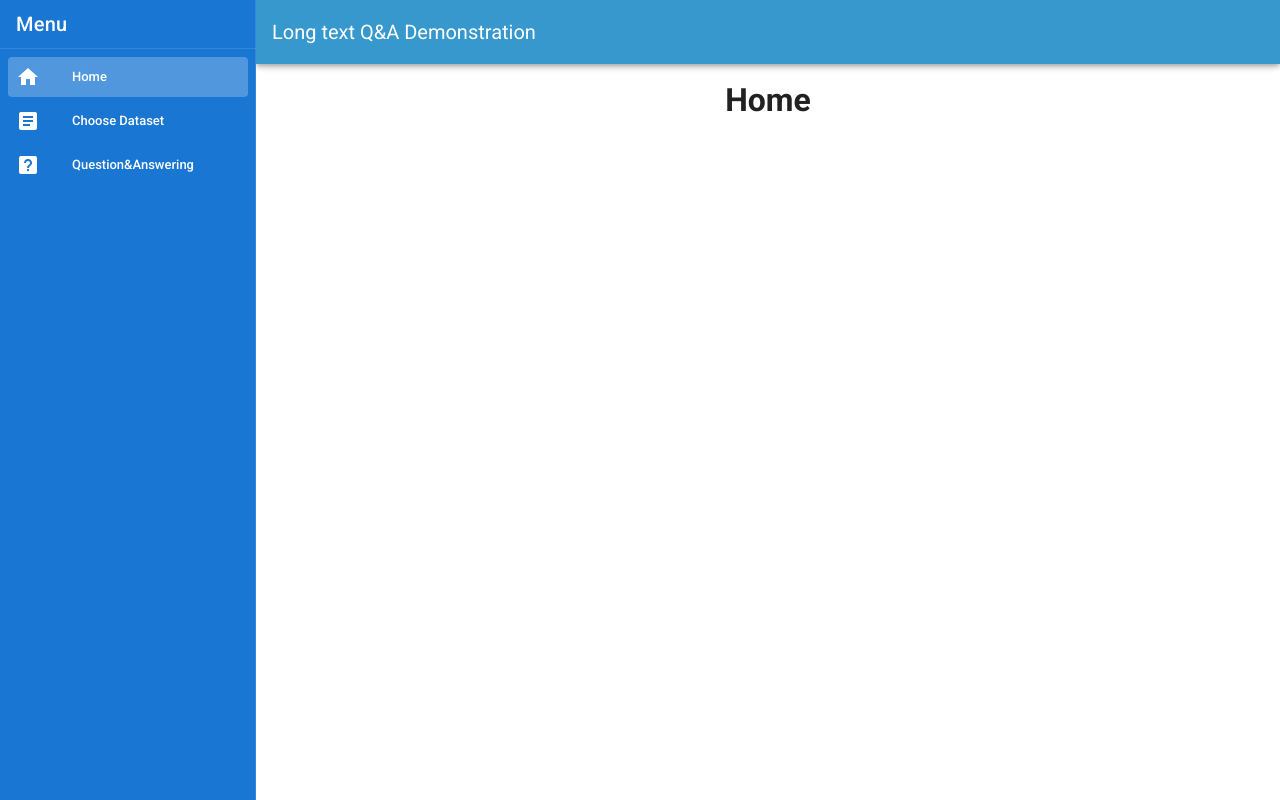
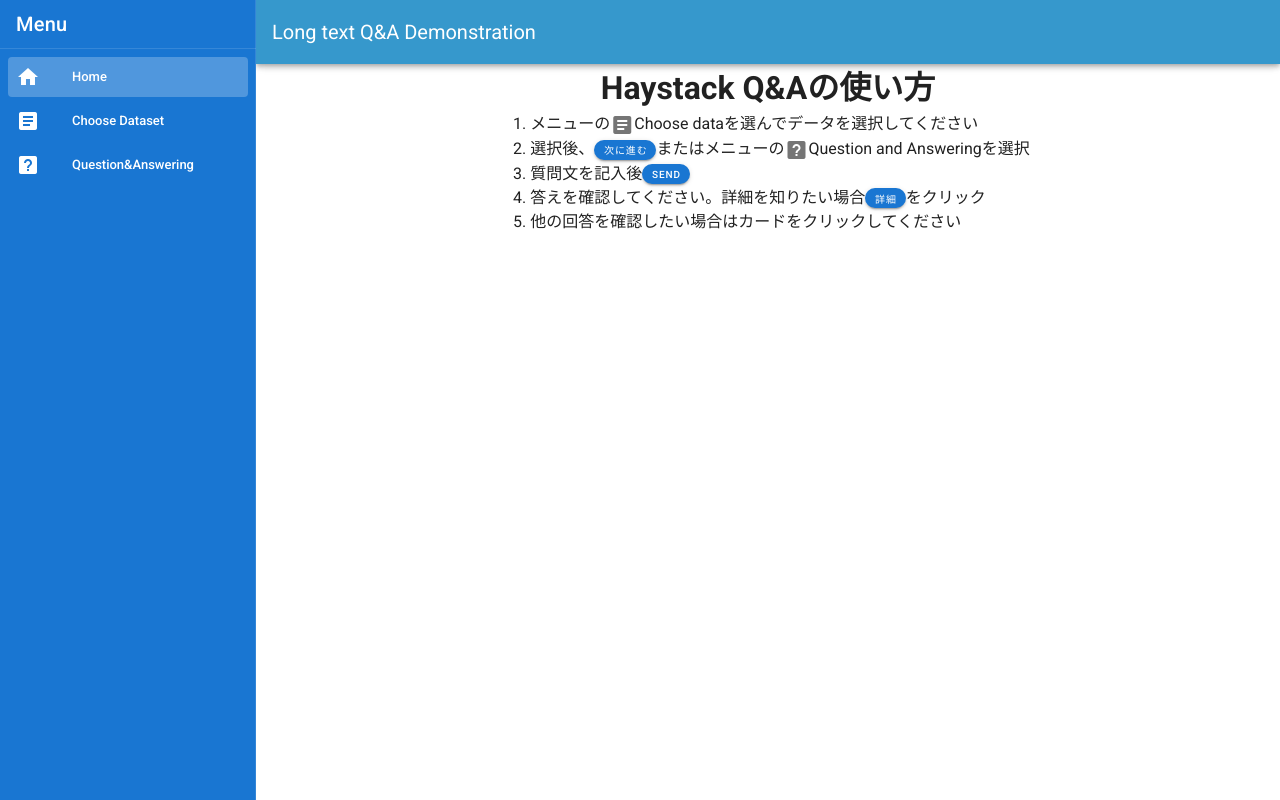
Before and after one commit to kitjp-intern/haystack_front, a Vue app: page / in a window 1280 px wide. Built offline with nearby package versions, Linux system fonts and the light colour scheme.

Commit message:
add docs

```diff
--- a/src/views/Home.vue
+++ b/src/views/Home.vue
@@ -1,6 +1,18 @@
 <template>
-  <v-container id="home">
-    <h1>Home</h1>
+  <v-container >
+    <v-row justify="center">
+    <h1>Haystack Q&Aの使い方</h1>
+    </v-row>
+    <v-row justify="center">
+      <ol>
+        <li>メニューの<v-icon>{{'mdi-text-box'}}</v-icon>Choose dataを選んでデータを選択してください</li>
+        <li>選択後、<v-btn x-small rounded color='primary'>次に進む</v-btn>またはメニューの<v-icon>{{'mdi-help-box'}}</v-icon>Question and Answeringを選択</li>
+        <li>質問文を記入後<v-btn x-small rounded  color='primary'>Send</v-btn></li>
+        <li>答えを確認してください。詳細を知りたい場合<v-btn x-small rounded color='primary'>詳細</v-btn>をクリック</li>
+        <li>他の回答を確認したい場合はカードをクリックしてください</li>
+      </ol>
+    </v-row>
+
   </v-container>
 </template>
 
--- a/vue.config.js
+++ b/vue.config.js
@@ -1,5 +1,7 @@
 module.exports = {
   "transpileDependencies": [
     "vuetify"
-  ]
+  ],
+  publicPath: './',
+  outputDir: 'docs'
 }
```
Also changed, not shown: 11 other files (tests, documents, lock files or other folders).
